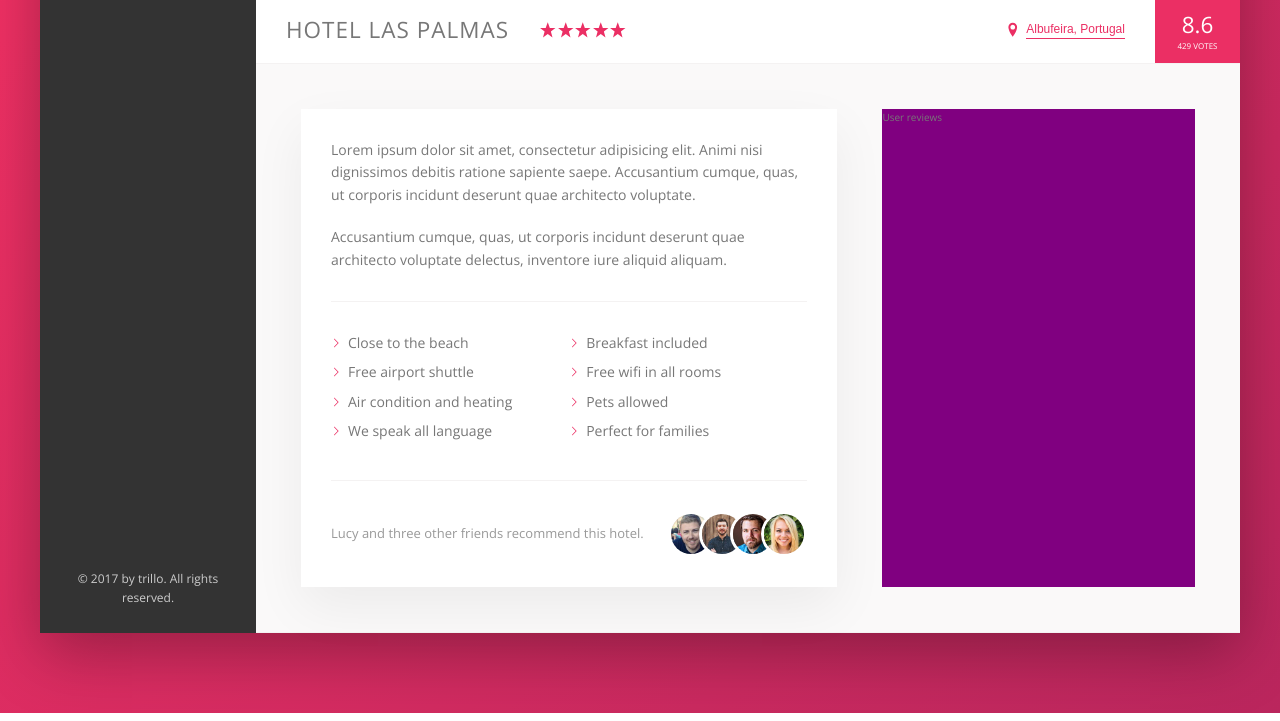
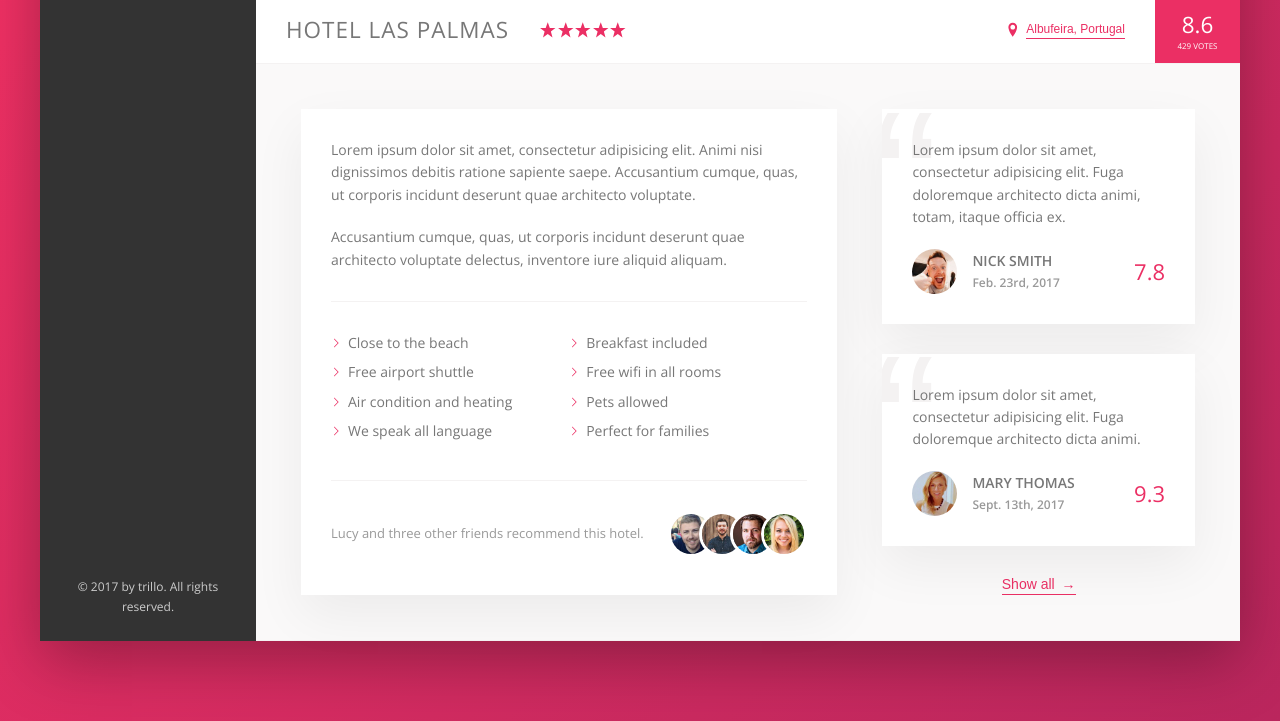
Before and after one commit to CalenArrna/Trillo-CSS-tutorial-project, a website: page index.html in a window 1280 px wide. Shown: the part 538-1259 px from the top of the page. Drawn offline with nearby package versions, Linux system fonts and the light colour scheme.

Commit message:
feat(hotel): user reviews section implemented

```diff
--- a/index.html
+++ b/index.html
@@ -164,7 +164,36 @@
                             </div>
                         </div>
                         <div class="user-reviews">
-                            User reviews
+                            <figure class="review">
+                                <blockquote class="review__text">
+                                    Lorem ipsum dolor sit amet, consectetur adipisicing elit. Fuga doloremque architecto
+                                    dicta animi, totam, itaque officia ex.
+                                </blockquote>
+                                <figcaption class="review__user">
+                                    <img src="img/user-1.jpg" alt="Photot of user 1" class="review__photo">
+                                    <div class="review__user-box">
+                                        <p class="review__user-name">Nick Smith</p>
+                                        <p class="review__user-date">Feb. 23rd, 2017</p>
+                                    </div>
+                                    <div class="review__rating">7.8</div>
+                                </figcaption>
+                            </figure>
+
+                            <figure class="review">
+                                <blockquote class="review__text">
+                                    Lorem ipsum dolor sit amet, consectetur adipisicing elit. Fuga doloremque architecto dicta animi.
+                                </blockquote>
+                                <figcaption class="review__user">
+                                    <img src="img/user-2.jpg" alt="Photot of user 2" class="review__photo">
+                                    <div class="review__user-box">
+                                        <p class="review__user-name">Mary Thomas</p>
+                                        <p class="review__user-date">Sept. 13th, 2017</p>
+                                    </div>
+                                    <div class="review__rating">9.3</div>
+                                </figcaption>
+                            </figure>
+
+                            <button class="btn-inline">Show all <span>&rarr;</span></button>
                         </div>
                     </div>
                 </main>
--- a/sass/_components.scss
+++ b/sass/_components.scss
@@ -273,8 +273,17 @@
   cursor: pointer;
   transition: all 0.2s;
 
+  & span {
+    margin-left: 3px;
+    transition: margin-left 0.2s;
+  }
+
   &:hover {
     color: var(--color-grey-dark-1);
+
+    span {
+      margin-left: 8px;
+    }
   }
 
   &:focus {
@@ -373,3 +382,63 @@
     }
   }
 }
+
+////////////////////////////////////////////////
+// REVIEWS
+
+.review {
+  position: relative;
+  background-color: #fff;
+  box-shadow: var(--shadow-light);
+  padding: 3rem;
+  margin-bottom: 3rem;
+  overflow: hidden;
+
+  &__text {
+    position: relative;
+    z-index: 10;
+    margin-bottom: 2rem;
+  }
+
+  &__user {
+    display: flex;
+    align-items: center;
+  }
+
+  &__photo {
+    height: 4.5rem;
+    width: 4.5rem;
+    border-radius: 50%;
+  }
+
+  &__user-box {
+    margin: 0 auto 0 1.5rem;
+    font-weight: 900;
+  }
+
+  &__user-name {
+    text-transform: uppercase;
+  }
+
+  &__user-date {
+    font-size: 1.2rem;
+    color: var(--color-grey-dark-3);
+  }
+
+  &__rating {
+    font-size: 2.2rem;
+    color: var(--color-primary);
+  }
+
+  &::before {
+    content: "\201C";
+    position: absolute;
+    top: -2.75rem;
+    left: -1rem;
+    line-height: 1;
+    font-size: 20rem;
+    color: var(--color-grey-light-2);
+    font-family: sans-serif;
+    z-index: 1;
+  }
+}
--- a/sass/_layout.scss
+++ b/sass/_layout.scss
@@ -36,6 +36,7 @@
 }
 
 .detail {
+  font-size: 1.4rem;
   display: flex;
   padding: 4.5rem;
   background-color: var(--color-grey-light-1);
@@ -44,7 +45,6 @@
 
 .description {
   background-color: #fff;
-  font-size: 1.4rem;
   box-shadow: var(--shadow-light);
   padding: 3rem;
   flex: 0 0 60%;
@@ -52,6 +52,9 @@
 }
 
 .user-reviews {
-  background-color: purple;
   flex: 1;
+
+  display: flex;
+  flex-direction: column;
+  align-items: center;
 }
```
Also changed, not shown: css/style.css.
